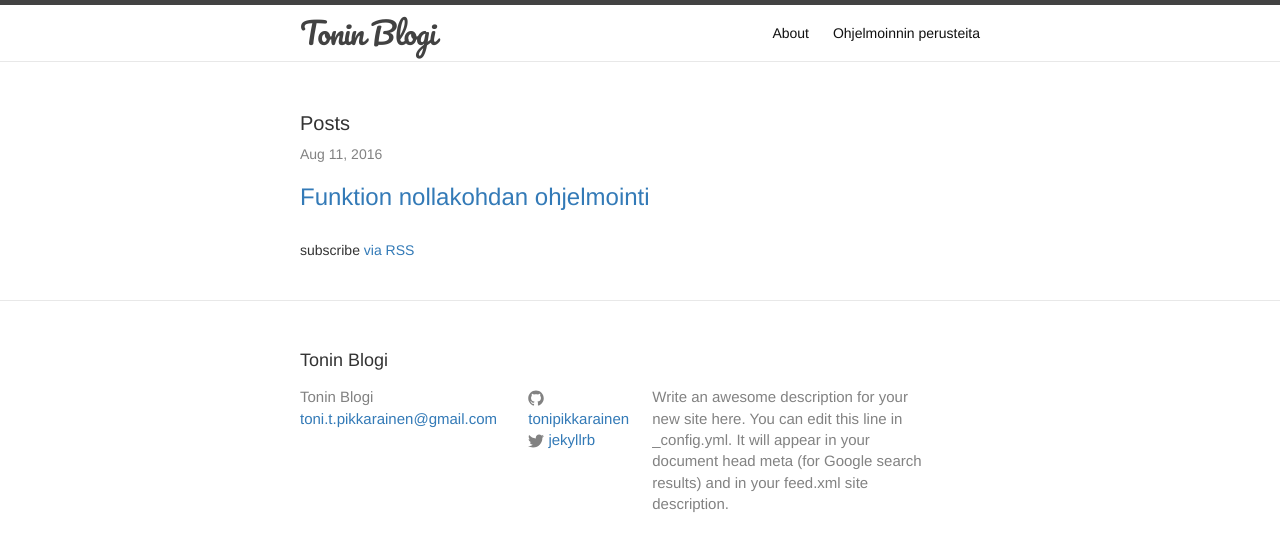
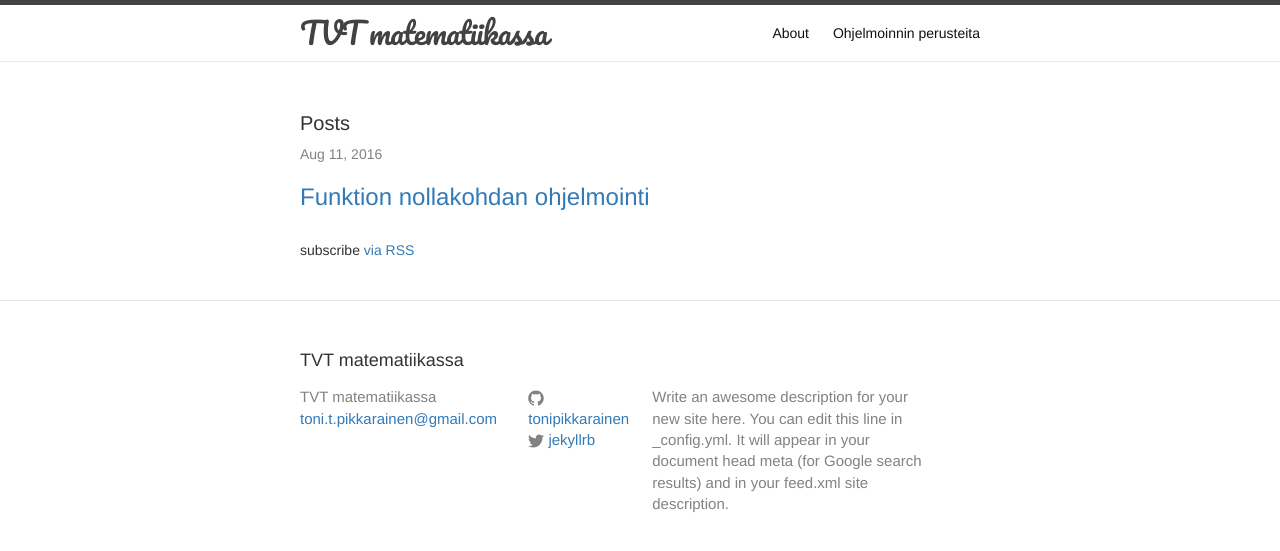
Before and after one commit to tonipikkarainen/tonipikkarainen.github.io, a Jekyll site: the page built from index.html, in a window 1280 px wide. Shown: the top 551 px of the page. Built offline with Jekyll 4.4.1, drawn with Linux system fonts in a browser that asks for light colours.

Commit message:
uus title

```diff
--- a/_config.yml
+++ b/_config.yml
@@ -6,7 +6,7 @@
 # 'jekyll serve'. If you change this file, please restart the server process.
 
 # Site settings
-title: Tonin Blogi
+title: TVT matematiikassa
 email: toni.t.pikkarainen@gmail.com
 description: > # this means to ignore newlines until "baseurl:"
   Write an awesome description for your new site here. You can edit this
```
